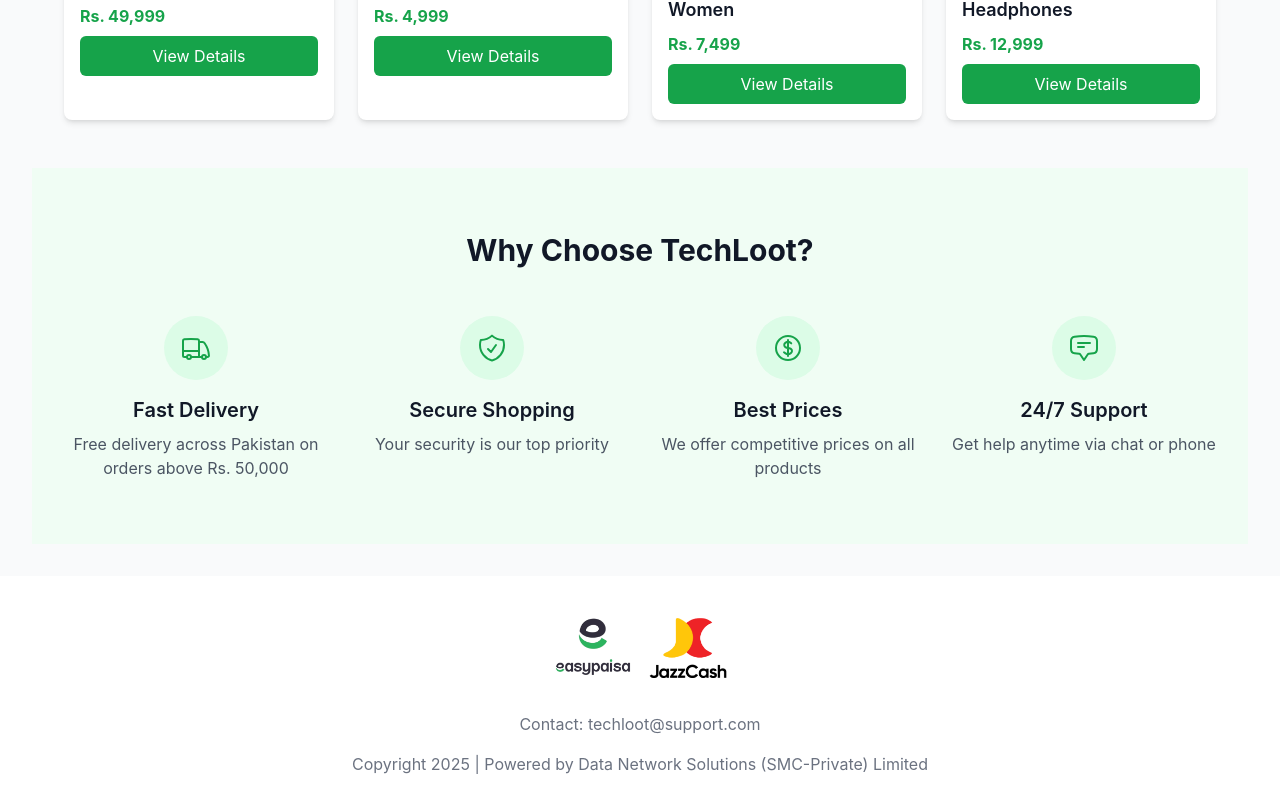
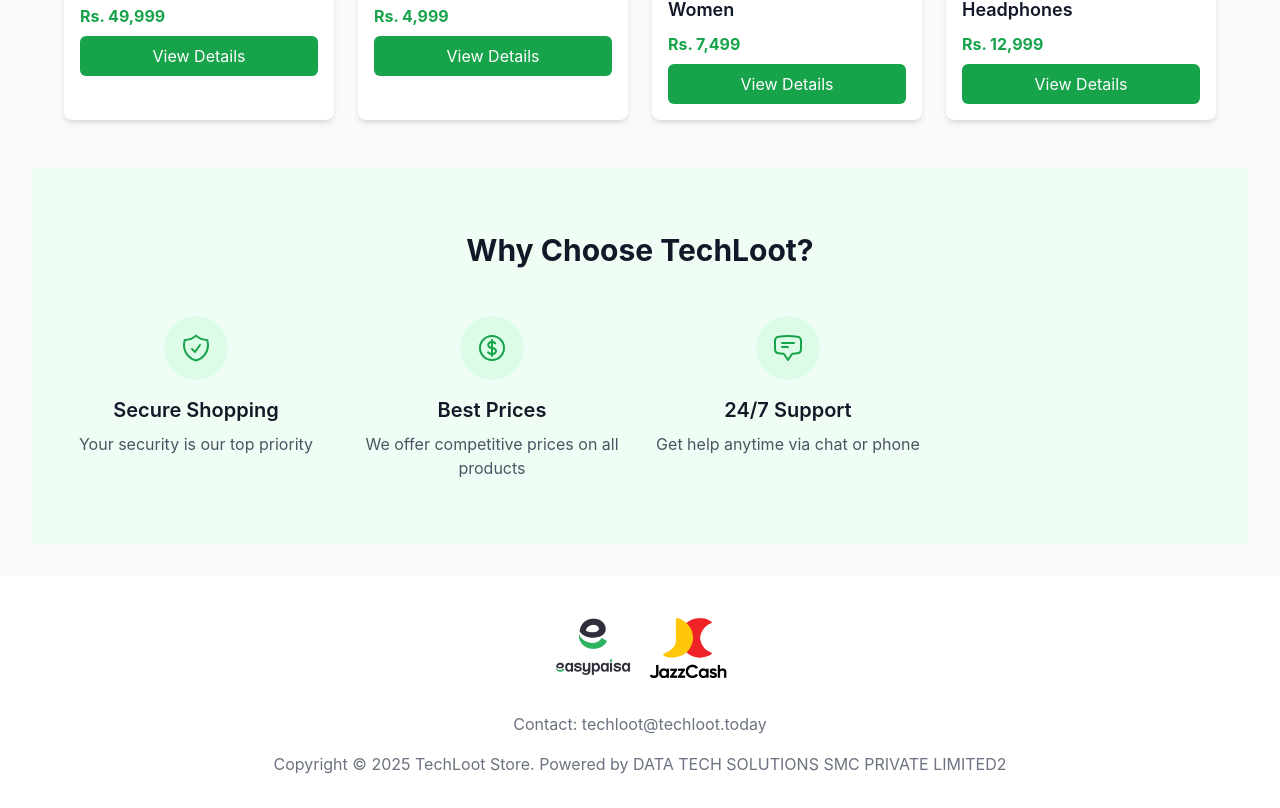
Before and after one commit to xxxxlu/techloot, a Vue app: page / in a window 1280 px wide. Shown: the part 1468-2276 px from the top of the page. Built offline with nearby package versions, Linux system fonts and the light colour scheme.

Commit message:
feat: copyright

```diff
--- a/src/App.vue
+++ b/src/App.vue
@@ -44,12 +44,12 @@
 
         <!-- 联系方式 -->
         <div class="text-center text-gray-500 mb-4">
-          <p>Contact: techloot@support.com</p>
+          <p>Contact: techloot@techloot.today</p>
         </div>
 
         <!-- 版权信息 -->
         <p class="text-center text-gray-500">
-          Copyright 2025 | Powered by Data Network Solutions (SMC-Private) Limited
+          Copyright © 2025 TechLoot Store. Powered by DATA TECH SOLUTIONS SMC PRIVATE LIMITED2
         </p>
       </div>
     </footer>
--- a/src/views/Home.vue
+++ b/src/views/Home.vue
@@ -220,12 +220,6 @@ const latestProducts = [
 
 const features = [
   {
-    id: 1,
-    icon: TruckIcon,
-    title: 'Fast Delivery',
-    description: 'Free delivery across Pakistan on orders above Rs. 50,000'
-  },
-  {
     id: 2,
     icon: ShieldCheckIcon,
     title: 'Secure Shopping',
```
